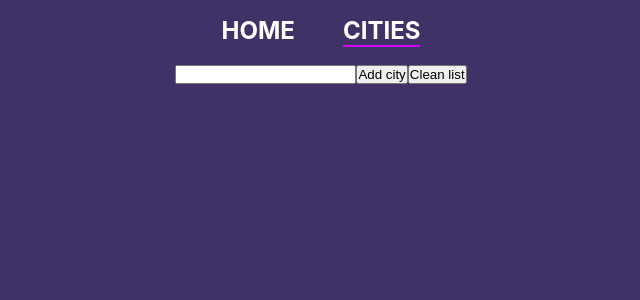
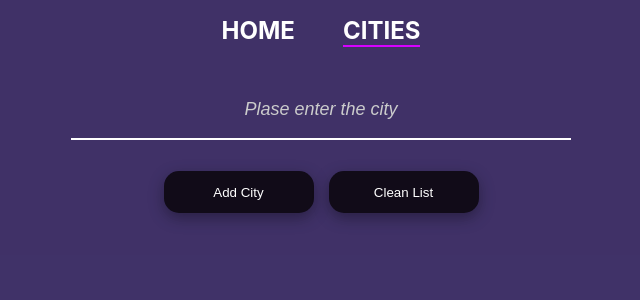
Before and after one commit to Alan4101/weather-app-react, a React (Create React App) app: page /cities in a window 1280 px wide. Shown: the top 300 px of the page, without its empty margins (319-959 px from the left). Built offline with nearby package versions, Linux system fonts and the light colour scheme; no server answers.

Commit message:
minor, updated ui

```diff
--- a/src/components/ForecastItem/index.tsx
+++ b/src/components/ForecastItem/index.tsx
@@ -5,9 +5,10 @@ import { Weather } from "../../store/reducers/type"
 import classes from "./index.module.scss"
 
 export const ForecastItem: FC<{ weather: Weather }> = props => {
-  const { dt_txt, weather, main } = props.weather
+  const { dt_txt, weather, main,} = props.weather
   return (
     <div className={classes.weatherBox}>
+       {/* {props.weather.name ?<p>{props.weather.name}</p> : null} */}
       <p className={classes.icon}>{getIcon(weather[0].main, dt_txt).icon}</p>
       <div className={classes.descriptionBox}>
         <p>{getNormalTime(dt_txt)}</p>
--- a/src/components/WeatheList/index.tsx
+++ b/src/components/WeatheList/index.tsx
@@ -77,7 +77,7 @@ export const WeatherList: FC = () => {
         </div>
         <div className={classes.itemContainer} data-testid="forecastDayList">
           {forecastDayList.length > 0
-            ? forecastDayList.map(w => <ForecastItem key={w.dt} weather={w}/>)
+            ? forecastDayList.map((w) => <ForecastItem key={w.dt} weather={w}/>)
             : null}
         </div>
       </div>
--- a/src/components/index.ts
+++ b/src/components/index.ts
@@ -3,4 +3,5 @@ export * from './WeatheList/index';
 export * from './ForecastItem/index';
 export * from './Loader/index';
 export * from  './Header/index';
+export * from  './CityCard/index';
 export * from  './Layout/index';
--- a/src/pages/Cities/index.module.scss
+++ b/src/pages/Cities/index.module.scss
@@ -1,3 +1,64 @@
+@import '../../styles/mixins';
+
 .citiesWrapper{
   z-index: 9;
 }
+.formContainer{
+  display: flex;
+  justify-content: center;
+  flex-direction: column;
+  .inputText{
+    margin: 1em auto;
+    width: 500px;
+    padding: 1em;
+    border: none;
+    // border-bottom: 2px solid #6510c9;
+    border-bottom: 2px solid #fff;
+    background-color: transparent;
+    outline: none;
+    color: #fff;
+    font-size: 18px;
+    text-align: center;
+    &:active, &:focus{
+
+      border-bottom: 2px solid #2a0653;
+      transition: all .2ms linear;
+    }
+    &::placeholder{
+      color: #ccc;
+      font-style: italic;
+    }
+  }
+  .btnContainer{
+    display: flex;
+    justify-content: center;
+    gap: 15px;
+    .btn{
+      width: 150px;
+      padding-top: 1em;
+      padding: 1em 3em;
+      border-radius: 15px;
+      margin-top: 1em;
+      color: #fff;
+      background-color: #110b18;
+      border: none;
+      position: relative;
+      cursor: pointer;
+      box-shadow: rgba(0, 0, 0, 0.35) 0px 5px 15px;
+      border-radius: 15px;
+      display: grid;
+      align-items: center;
+      outline: none;
+      .title {
+        text-transform: capitalize;
+        padding: 0;
+        z-index: 9;
+      }
+      &:hover > .title {
+        color: #ccc !important;
+      }
+      @include button-hover(#6510c9);
+    }
+  }
+
+}
--- a/src/pages/Cities/index.tsx
+++ b/src/pages/Cities/index.tsx
@@ -1,16 +1,21 @@
 import { FC, useCallback, useEffect, useState } from "react"
-import classes from "./index.module.scss"
 import { useAppDispatch, useAppSelector } from "./../../services/hooks/hooksStore"
+
 import { cleanList, getWeatherForOneCity } from "./../../store/reducers/weatherCities"
-import { CityCard } from "../../components/CityCard"
 import { CleanCache, getCitiesWeatherFromCache } from "../../services/utils/utils"
 
+import { CityCard } from "../../components/CityCard"
+import { Loader } from "../../components"
+
+import classes from "./index.module.scss"
+
 export const Cities: FC = () => {
-  const { list } = useAppSelector(state => state.citiesWeather)
+  const { list, loading } = useAppSelector(state => state.citiesWeather)
   const dispatch = useAppDispatch()
   const [city, setCity] = useState<string>("")
   const [cities, setCities] = useState([])
   const [isMounted, setIsMounted] = useState(false)
+  const [message, setMessage] = useState('')
 
   useEffect(() => {
     getCitiesWeatherFromCache('cities-name', 'cities').then(res => {
@@ -43,7 +48,12 @@ export const Cities: FC = () => {
           getWeatherForOneCity({
             q: cityName,
           }),
-        ).then(()=> setCity(''))
+        ).then(() =>{
+          setCity("")
+          setMessage("")
+        } )
+      }else{
+        setMessage('Please enter city')
       }
     },
     // eslint-disable-next-line react-hooks/exhaustive-deps
@@ -74,12 +84,29 @@ export const Cities: FC = () => {
   return (
     <div className={classes.citiesWrapper}>
       <div>
-        <form>
-          <input type="text" value={city} onChange={e => handleDispatchCity(e)} />
-          <button onClick={handlerAddCity}>Add city</button>
-          <button onClick={handleCleanAllList}>Clean list</button>
+        {message && <p>{message}</p>}
+        <form className={classes.formContainer}>
+          <input
+            className={classes.inputText}
+            type="text"
+            value={city}
+            onChange={e => handleDispatchCity(e)}
+            placeholder="Plase enter the city"
+          />
+          <div className={classes.btnContainer}>
+            <button className={classes.btn} onClick={handlerAddCity}>
+              <span className={classes.title}>Add city</span>
+            </button>
+            <button className={classes.btn} onClick={handleCleanAllList}>
+              <span className={classes.title}>Clean list</span>
+            </button>
+          </div>
         </form>
-        <div>{list?.length && list.map((i, index) => <CityCard key={index} {...i} />)}</div>
+        {loading ? (
+          <Loader />
+        ) : (
+          <div>{list?.length && list.map((i, index) => <CityCard key={index} {...i} />)}</div>
+        )}
       </div>
     </div>
   )
--- a/src/store/reducers/type.ts
+++ b/src/store/reducers/type.ts
@@ -85,3 +85,4 @@ export interface RequestWeather {
   units?: UnitsType
   lang?: string
 }
+export type KnownTypeProps = Weather & IWeatherData
--- a/src/store/reducers/weatherCities.ts
+++ b/src/store/reducers/weatherCities.ts
@@ -8,7 +8,7 @@ type Cities = IWeatherData
 interface CitiesList {
   list: Cities[] | null
   loading: boolean
-  error: boolean
+  error: boolean | string
 }
 const initialState: CitiesList = {
   list: null,
@@ -57,9 +57,10 @@ const weatherCitiesReducer = createSlice({
       state.loading = true
       state.error = false
     })
-    reducersBuilder.addCase(getWeatherForOneCity.rejected, state => {
+    reducersBuilder.addCase(getWeatherForOneCity.rejected,(state, action)  => {
       state.loading = false
       state.error = true
+      // state.error = action.error
     })
     reducersBuilder.addCase(getWeatherForOneCity.fulfilled, (state, { payload }) => {
       state.error = false
```
Also changed, not shown: src/components/CityCard/index.tsx (+5 -3 lines), src/components/CityCard/index.module.scss (added).
